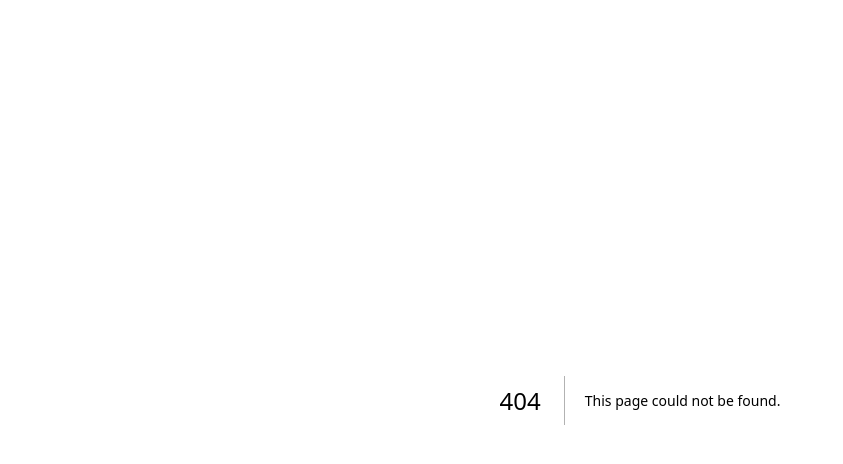
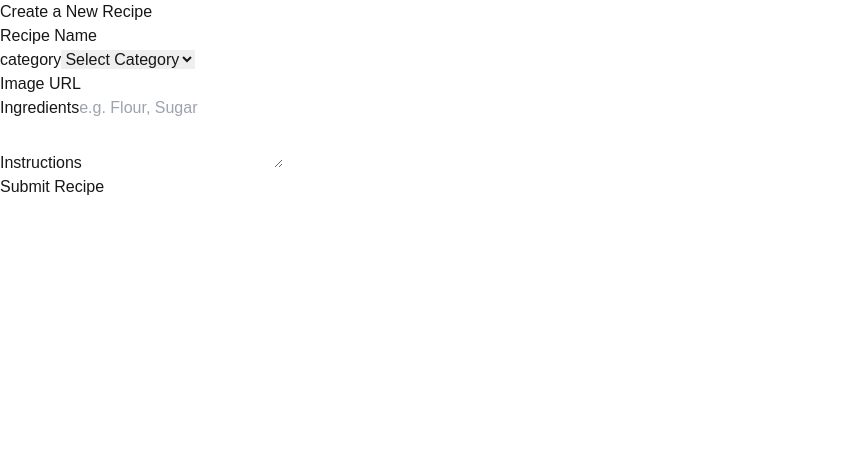
Before and after one commit to RacheliVa/Recipes, a Next.js app: page /add_recipe in a window 1280 px wide. Before the commit this address had no page. Shown: the top 464 px of the page, without its empty margins (0-843 px from the left). Built offline with nearby package versions, Linux system fonts and the light colour scheme.

Commit message:
brings an error

```diff
--- /dev/null
+++ b/src/app/add_recipe/page.tsx
@@ -0,0 +1,88 @@
+// pages/create-recipe.tsx
+
+import { useForm } from 'react-hook-form';
+import { z } from 'zod';
+import { zodResolver } from '@hookform/resolvers/zod';
+import { Recipe } from '../../types'
+// interface Recipe {
+//     _id: string;
+//     name: string;
+//     Category: number;
+//     image_url: string;
+//     Components: string[];
+//     instructions: string;
+// }
+
+// Zod schema for form validation
+const recipeSchema = z.object({
+    _id: z.string().uuid().optional(), // optional, for new recipes we can generate it on server
+    name: z.string().min(1, "Name is required"),
+    category: z.number().min(1, "Category must be between 1 and 3").max(3, "Category must be between 1 and 3"),
+    image_url: z.string().url("Image URL must be valid"),
+    ingredients: z.array(z.string()).nonempty("At least one component is required"),
+    instructions: z.string().min(1, "Instructions are required"),
+});
+
+const CreateRecipe = () => {
+    const { register, handleSubmit, formState: { errors } } = useForm<Recipe>({
+        resolver: zodResolver(recipeSchema),
+    });
+
+    // Submit handler
+    const onSubmit = (data: Recipe) => {
+        console.log("Submitted Data: ", data);
+        // Make API call here to save the recipe
+    };
+
+    return (
+        <div>
+            <h1>Create a New Recipe</h1>
+            <form onSubmit={handleSubmit(onSubmit)}>
+                {/* Recipe Name */}
+                <div>
+                    <label htmlFor="name">Recipe Name</label>
+                    <input id="name" {...register('name')} />
+                    {errors.name && <p>{errors.name.message}</p>}
+                </div>
+
+                {/* Category */}
+                <div>
+                    <label htmlFor="category">category</label>
+                    <select id="category" {...register('category')}>
+                        <option value="">Select Category</option>
+                        {[1, 2, 3].map((category) => (
+                            <option key={category} value={category}>
+                                category {category}
+                            </option>
+                        ))}
+                    </select>
+                    {errors.category && <p>{errors.category.message}</p>}
+                </div>
+
+                {/* Image URL */}
+                <div>
+                    <label htmlFor="image_url">Image URL</label>
+                    <input id="image_url" {...register('image_url')} />
+                    {errors.image_url && <p>{errors.image_url.message}</p>}
+                </div>
+
+                <div>
+                    <label htmlFor="ingredients">Ingredients</label>
+                    <input id="ingredients" {...register('ingredients')} placeholder="e.g. Flour, Sugar" />
+                    {errors.ingredients && <p>{errors.ingredients.message}</p>}
+                </div>
+
+                {/* Instructions */}
+                <div>
+                    <label htmlFor="instructions">Instructions</label>
+                    <textarea id="instructions" {...register('instructions')} />
+                    {errors.instructions && <p>{errors.instructions.message}</p>}
+                </div>
+
+                <button type="submit">Submit Recipe</button>
+            </form>
+        </div>
+    );
+};
+
+export default CreateRecipe;
--- a/src/types.ts
+++ b/src/types.ts
@@ -1,14 +1,14 @@
 export interface Recipe {
-     _id: string;
+    _id?: string;
     name: string;
     category: number;
     image_url: string;
     ingredients: string[];
     instructions: string;
-    //add
+
 }
 
-export interface Category{
+export interface Category {
     category_id: number;
     category_name: string;
 }
```
